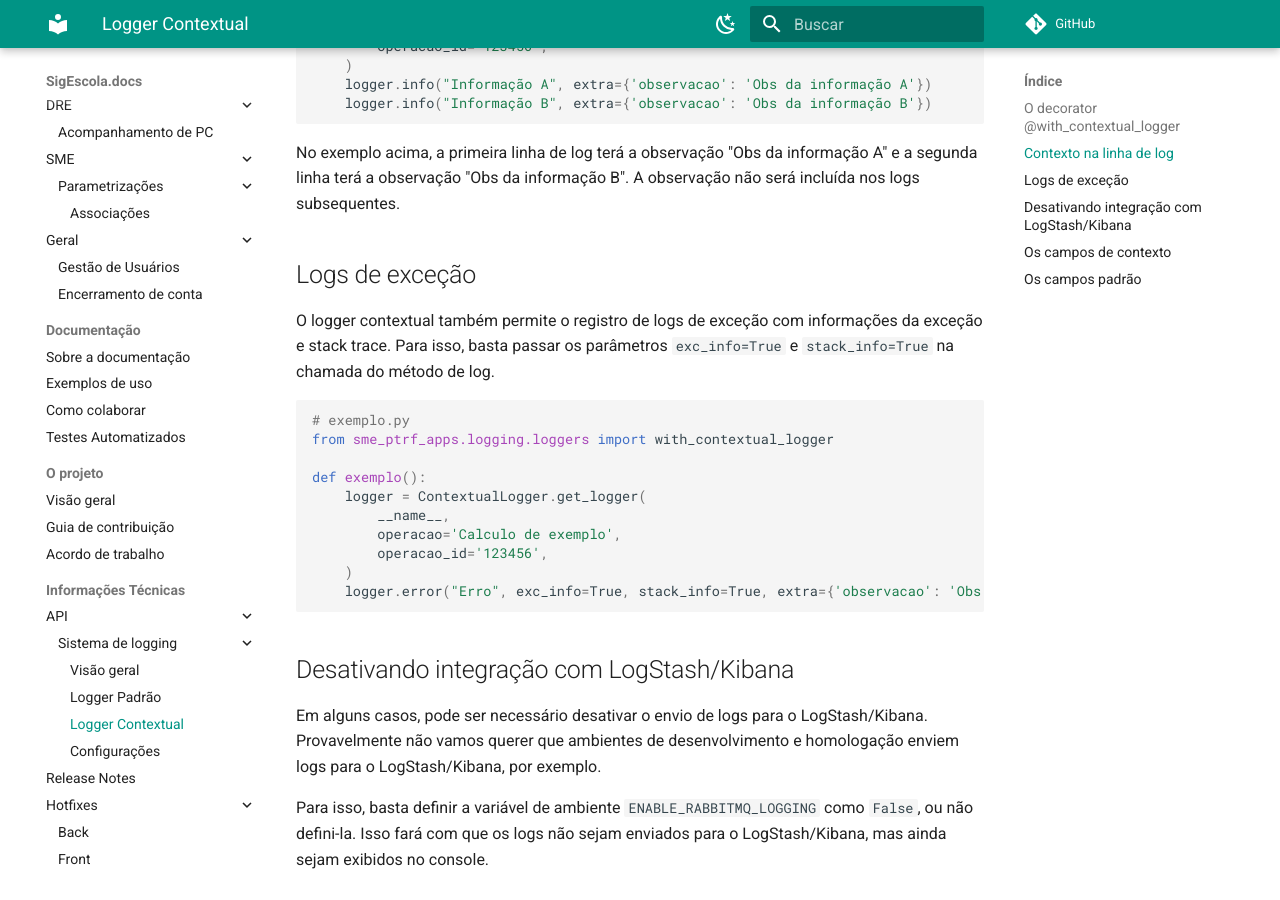
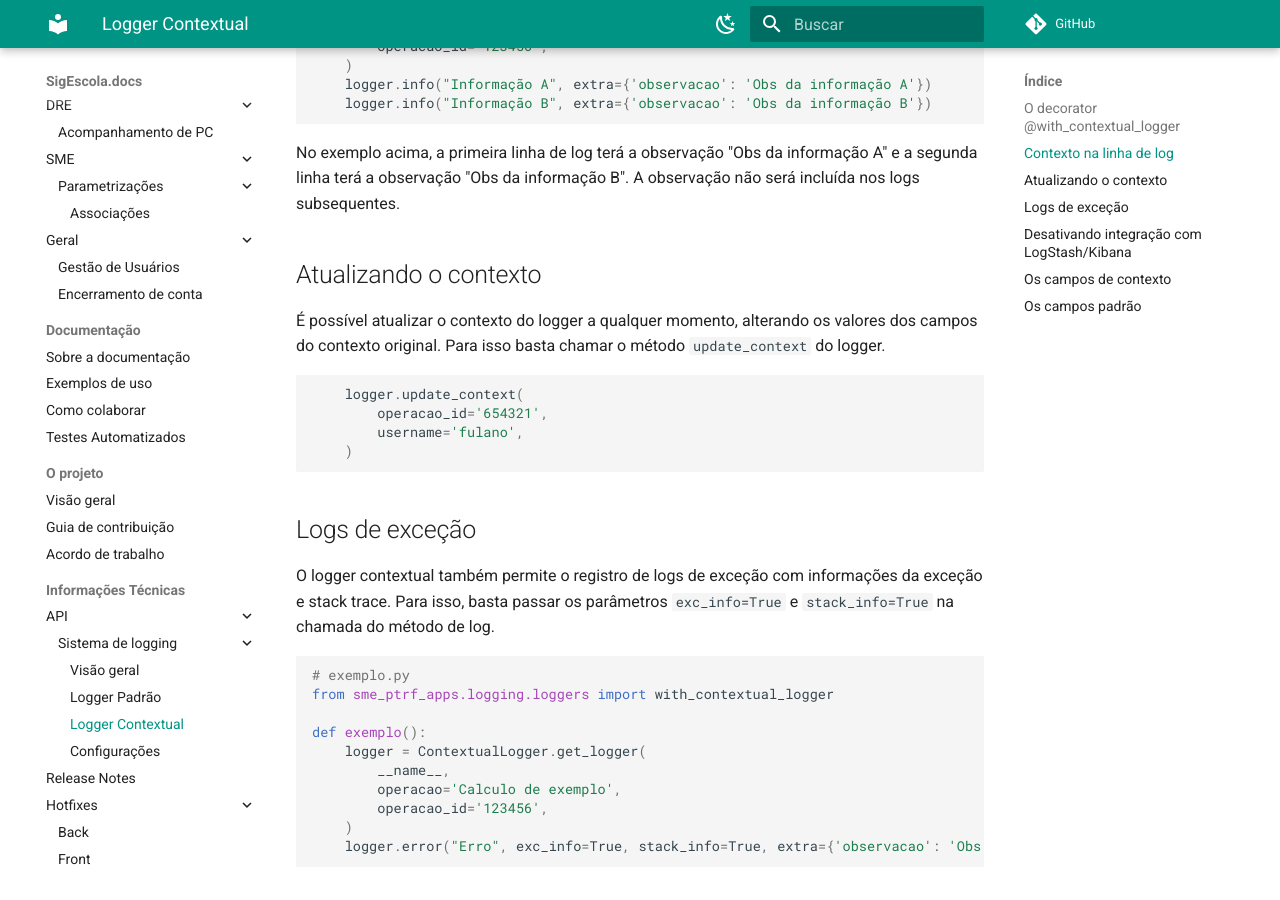
Before and after one commit to prefeiturasp/SME-PTRF-Docs, an MkDocs documentation site: the page built from docs/projeto/api/logging/logger_contextual.md, in a window 1280 px wide and 900 px high, scrolled down 2226 px. Built offline with MkDocs 1.6.1 and Material for MkDocs 9.7.7, drawn with Linux system fonts in a browser that asks for light colours; comment, search, counter and statistics services are not loaded.

Commit message:
docs(113127): Adições ao texto de logger_contextual AB#113127

````diff
--- a/docs/projeto/api/logging/logger_contextual.md
+++ b/docs/projeto/api/logging/logger_contextual.md
@@ -104,6 +104,17 @@ def exemplo():
 No exemplo acima, a primeira linha de log terá a observação "Obs da informação A" e a segunda linha terá a observação
 "Obs da informação B". A observação não será incluída nos logs subsequentes.
 
+## Atualizando o contexto
+É possível atualizar o contexto do logger a qualquer momento, alterando os valores dos campos do contexto original.
+Para isso basta chamar o método `update_context` do logger.
+
+```python
+    logger.update_context(
+        operacao_id='654321',
+        username='fulano',
+    )
+```
+
 ## Logs de exceção
 O logger contextual também permite o registro de logs de exceção com informações da exceção e stack trace.
 Para isso, basta passar os parâmetros `exc_info=True` e `stack_info=True` na chamada do método de log.
````
